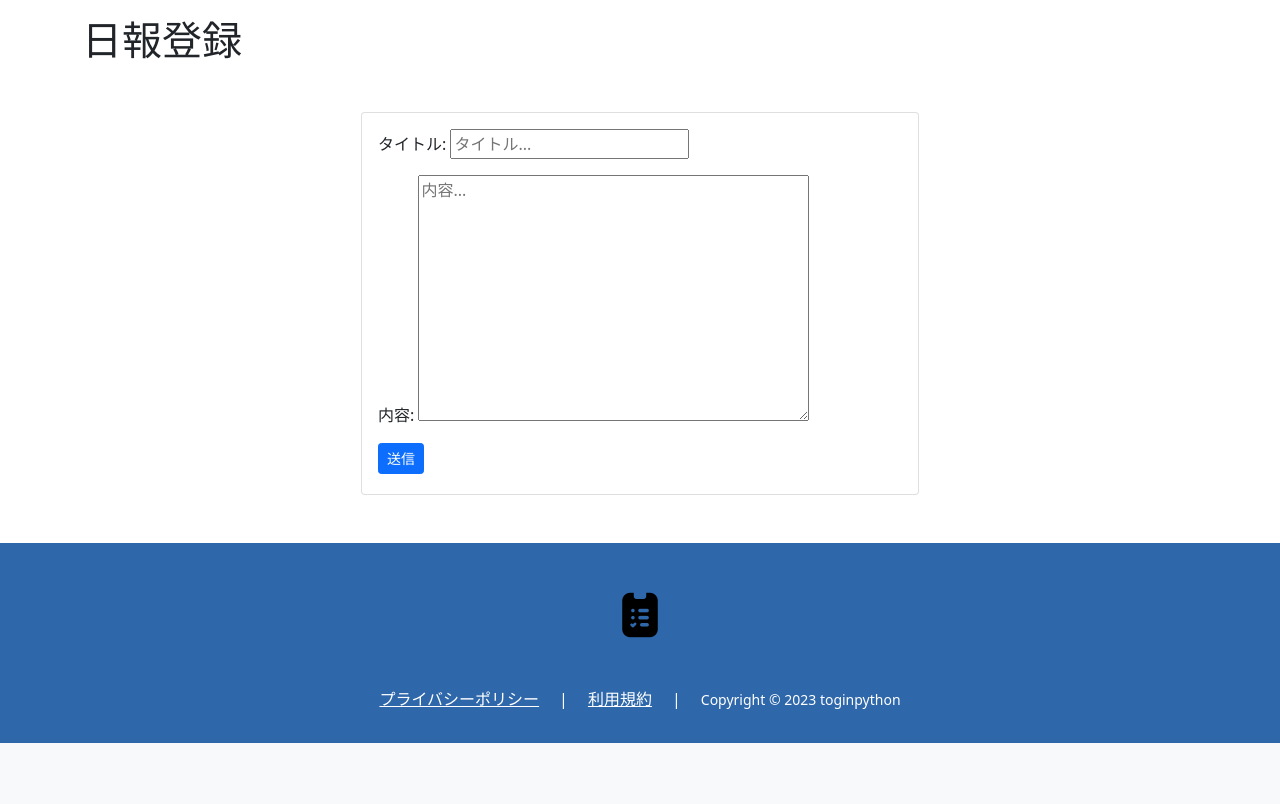
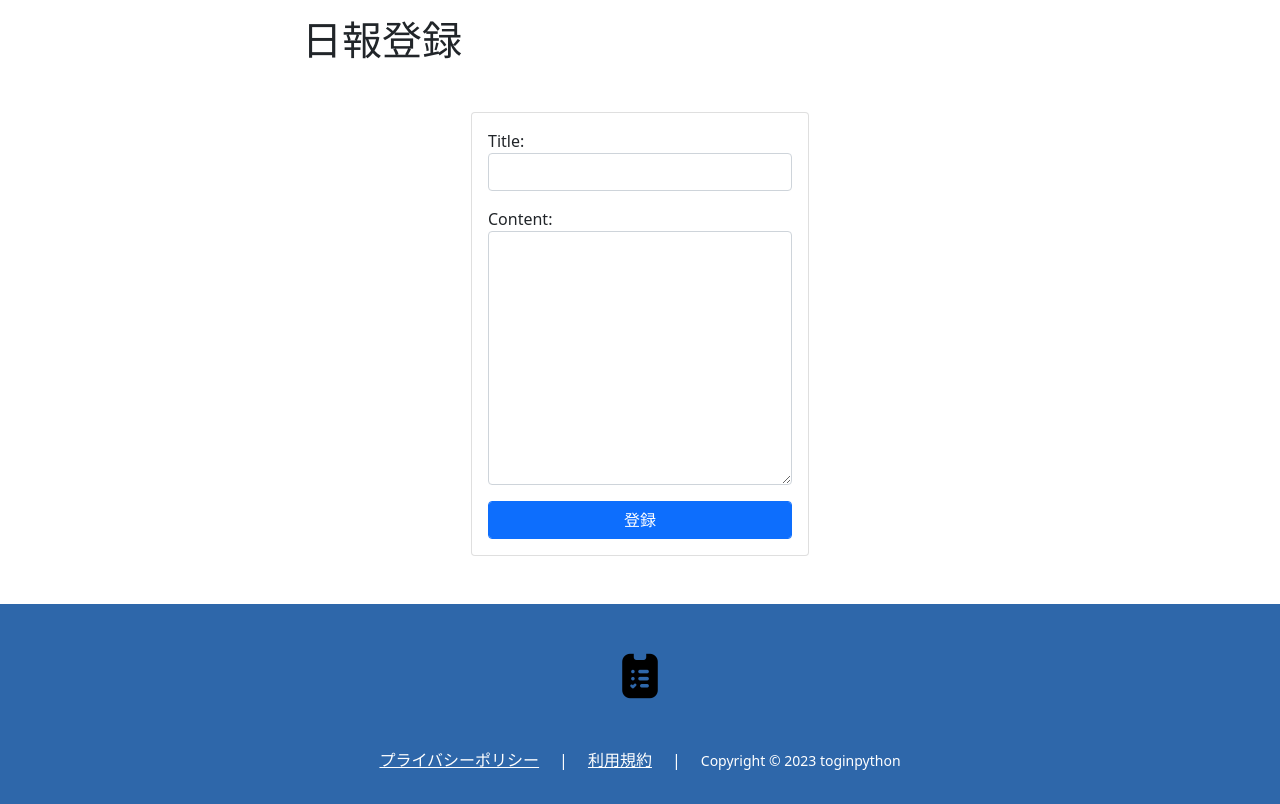
Before and after one commit to Ginta-Togawa/day_repo, a Django app: page /day_repo/create/input/ in a window 1280 px wide. Shown: the part 66-870 px from the top of the page. Before the commit the page ends 809 px from the top, so only its background shows below. Run offline with Django 4.2, Linux system fonts and the light colour scheme.

Commit message:
複数のフォームへ一括でクラス名を追加

```diff
--- a/day_repo/forms.py
+++ b/day_repo/forms.py
@@ -5,22 +5,16 @@ from day_repo.models import ImageUpload
 
 # 登録画面のフォーム
 class ReportForm(forms.Form):
-    title = forms.CharField(
-        label="タイトル",
-        widget=forms.TextInput(
-            attrs={
-                'placeholder': 'タイトル...',
-            }
-        ),
-    )
-    content = forms.CharField(
-        label="内容",
-        widget=forms.Textarea(
-            attrs={
-                'placeholder': '内容...',
-            }
-        ),
-    )
+    # タイトル
+    title = forms.CharField()
+    # 内容
+    content = forms.CharField(widget=forms.Textarea())
+
+    # 入力画面の設定
+    def __init__(self, *args, **kwargs):
+        for field in self.base_fields.values():
+            field.widget.attrs.update({"class": "form-control"})
+        super().__init__(*args, **kwargs)
 
 
 # 画像アップロード用フォーム
--- a/day_repo/templates/day_repo/day-repo-detail.html
+++ b/day_repo/templates/day_repo/day-repo-detail.html
@@ -27,7 +27,8 @@
                 {% if delete_flag %}
                 <a href="{% url 'day_repo_delete_execute' report_model.id %}" class="btn btn-danger btn-sm"
                    class="btn btn-primary btn-sm">削除</a>
-                <a href="{% url 'day_repo_detail' report_model.id %}" class="btn btn-primary btn-sm">詳細に戻る</a>
+                <a href="{% url 'day_repo_detail' report_model.id %}"
+                   class="btn btn-primary btn-sm float-right">詳細に戻る</a>
                 {% else %}
                 <a href="{% url 'day_repo_edit_input' report_model.id %}" class="btn btn-primary btn-sm">編集</a>
                 <a href="{% url 'day_repo_delete_confirm' report_model.id %}" class="btn btn-danger btn-sm">削除</a>
--- a/day_repo/templates/day_repo/day-repo-form.html
+++ b/day_repo/templates/day_repo/day-repo-form.html
@@ -10,7 +10,7 @@
 
 {% block content %}
 
-<div class="container">
+<div class="container my-3" style="max-width:700px;">
 
     {% if id %}
     <h1 class="mt-3">日報編集</h1>
@@ -28,14 +28,14 @@
             <form action="{% url 'day_repo_edit_update' id %}" method="POST">
                 {% csrf_token %}
                 {{ report_form.as_p }}
-                <button class="btn btn-primary btn-sm mb-1" type="submit">送信</button>
+                <button class="form-control btn btn-primary mb-1" type="submit">更新</button>
                 <a href="{% url 'day_repo_detail' id %}" class="btn btn-primary btn-sm">詳細に戻る</a>
             </form>
             {% else %}
             <form action="{% url 'day_repo_create_register' %}" method="POST">
                 {% csrf_token %}
                 {{ report_form.as_p }}
-                <button class="btn btn-primary btn-sm mb-1" type="submit">送信</button>
+                <button class="form-control btn btn-primary" type="submit">登録</button>
             </form>
             {% endif %}
         </div>
```
